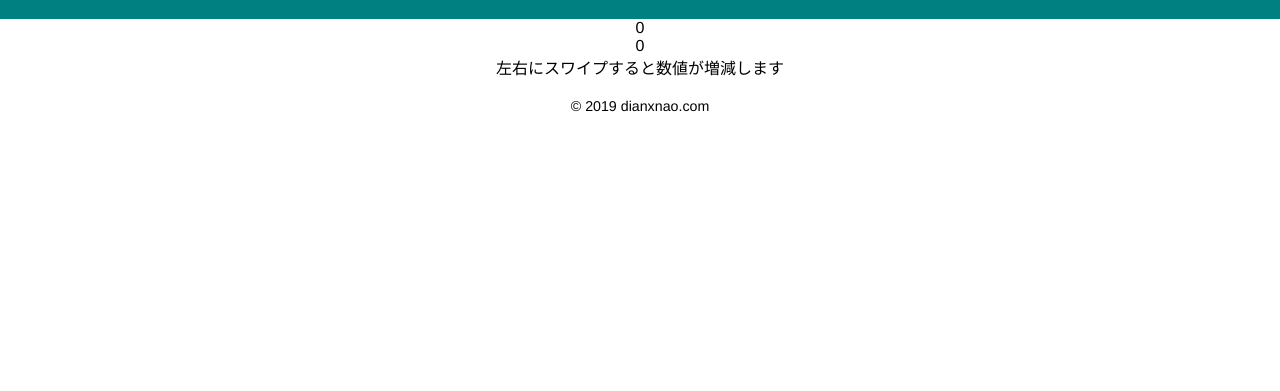
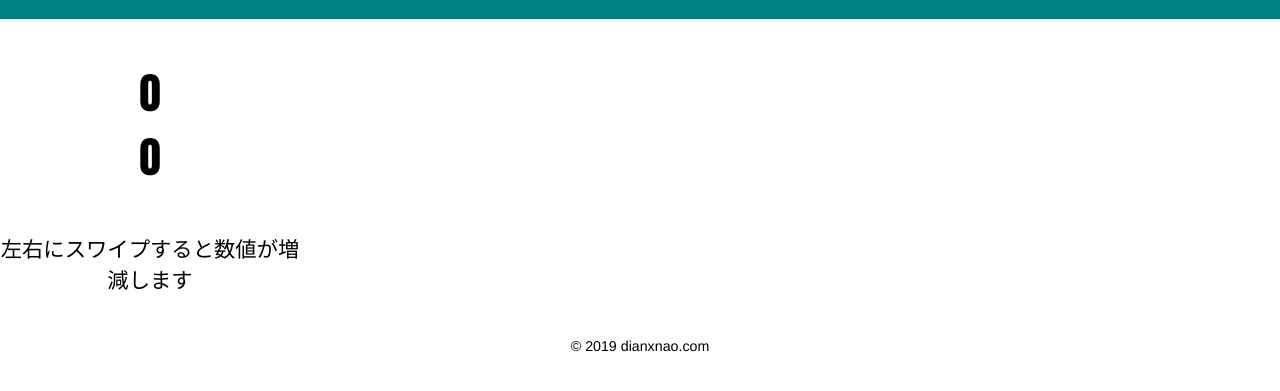
Before and after one commit to tanaka683/magic_browser, a plain HTML site: page index.html in a window 1280 px wide. Shown: the part 55-446 px from the top of the page. Drawn offline with Linux system fonts and the light colour scheme.

Commit message:
デバッグ用タップスタートのX，Yを出力(css調整)

```diff
--- a/index.html
+++ b/index.html
@@ -1,10 +1,12 @@
 <!DOCTYPE html>
+
 <head>
     <meta charset="utf-8">
     <meta name="viewport" content="width=device-width,user-scalable=yes">
     <title>JavaScriptでスワイプ処理をする</title>
     <link rel="stylesheet" href="style.css">
 </head>
+
 <body>
     <script src="swipe.js" type="text/javascript"></script>
     <script src="mode_cal.js" type="text/javascript"></script>
@@ -13,11 +15,15 @@
     </header>
 
     <div id="contents">
-        <p id="numberX"></p>
-        <p id="numberY"></p>
-		<p>左右にスワイプすると数値が増減します</p>
+        <div id="number">
+            <p id="numberX" class="number"></p>
+            <p id="numberY" class="number"></p>
+        </div>
+            <p id="undermemo">左右にスワイプすると数値が増減します</p>
+
     </div>
 
     <footer><small>&copy; 2019 dianxnao.com</small></footer>
 </body>
+
 </html>
--- a/style.css
+++ b/style.css
@@ -22,17 +22,18 @@ header h1{
 }
 #contents{
 	background-color: white;
-	text-align: center;
+    text-align: center;
+    width:300px;height:300px;
 }
 #number{
 	padding: 1em 0;
 	font-family: Impact, Helvetica;
-	font-weight: 900;
-	font-size: 64pt;
+	font-weight: 90;
+	font-size: 32pt;
 }
-p{
+/* p{
 	font-size: 12pt;
-}
+} */
 footer{
 	font-size: 0.8em;
 	padding: 1em;
--- a/swipe.js
+++ b/swipe.js
@@ -30,8 +30,8 @@ function setSwipe(elem) {
 	// タッチ終了時： スワイプした距離から左右どちらにスワイプしたかを判定する/距離が短い場合何もしない
 	t.addEventListener("touchend", function (e) {
 
-numberX.innerHTML=startX;
-numberY.innerHTML=startY;
+numberX.innerHTML="X: "+startX;
+numberY.innerHTML="Y: "+startY;
 		// if (Math.abs(startX - moveX) >= Math.abs(startY - moveY)) {
 		// 	if (startX - moveX > dist) {		// 右から左にスワイプ
 		// 		previous();
```
Lines whose indentation alone changed are shown as unchanged.
